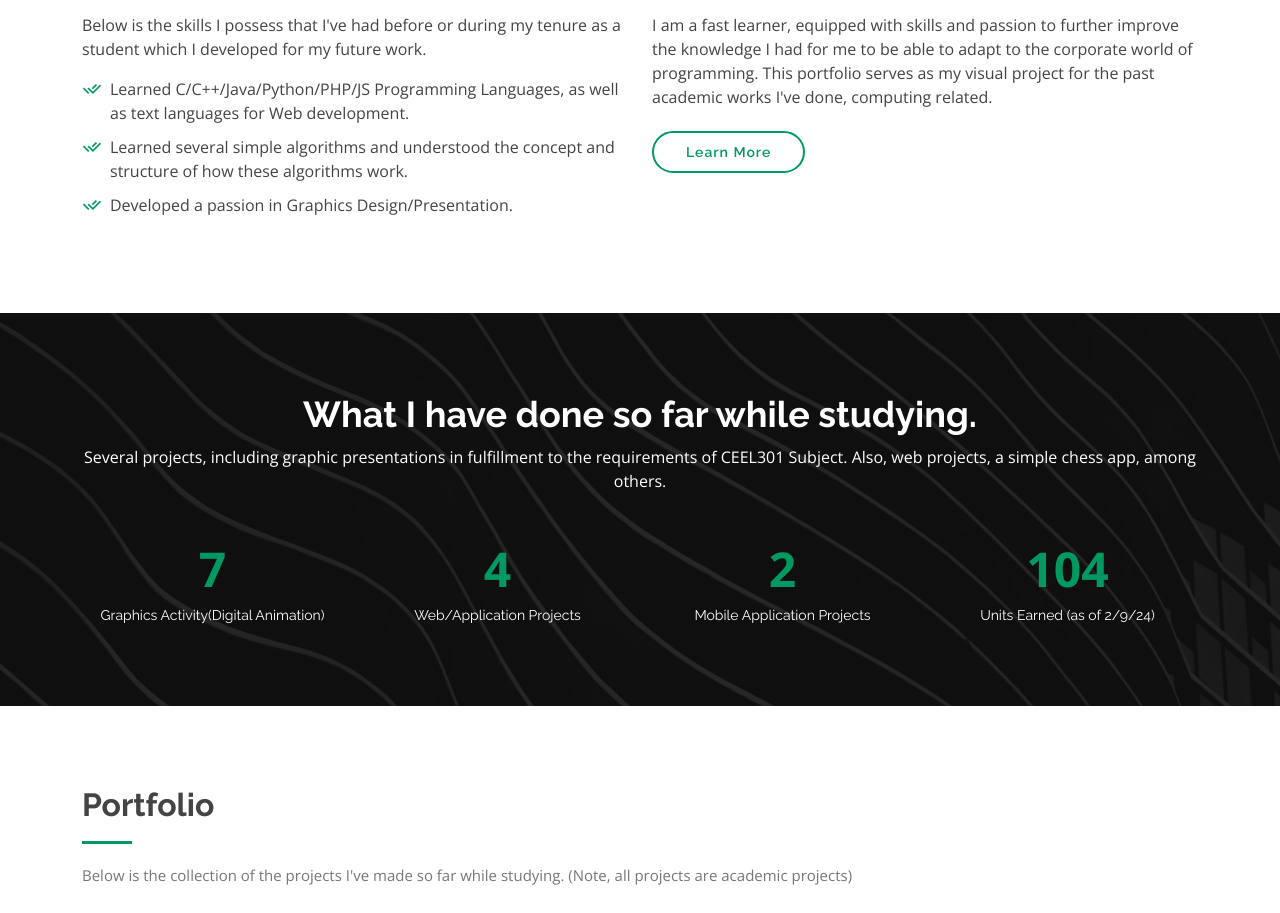
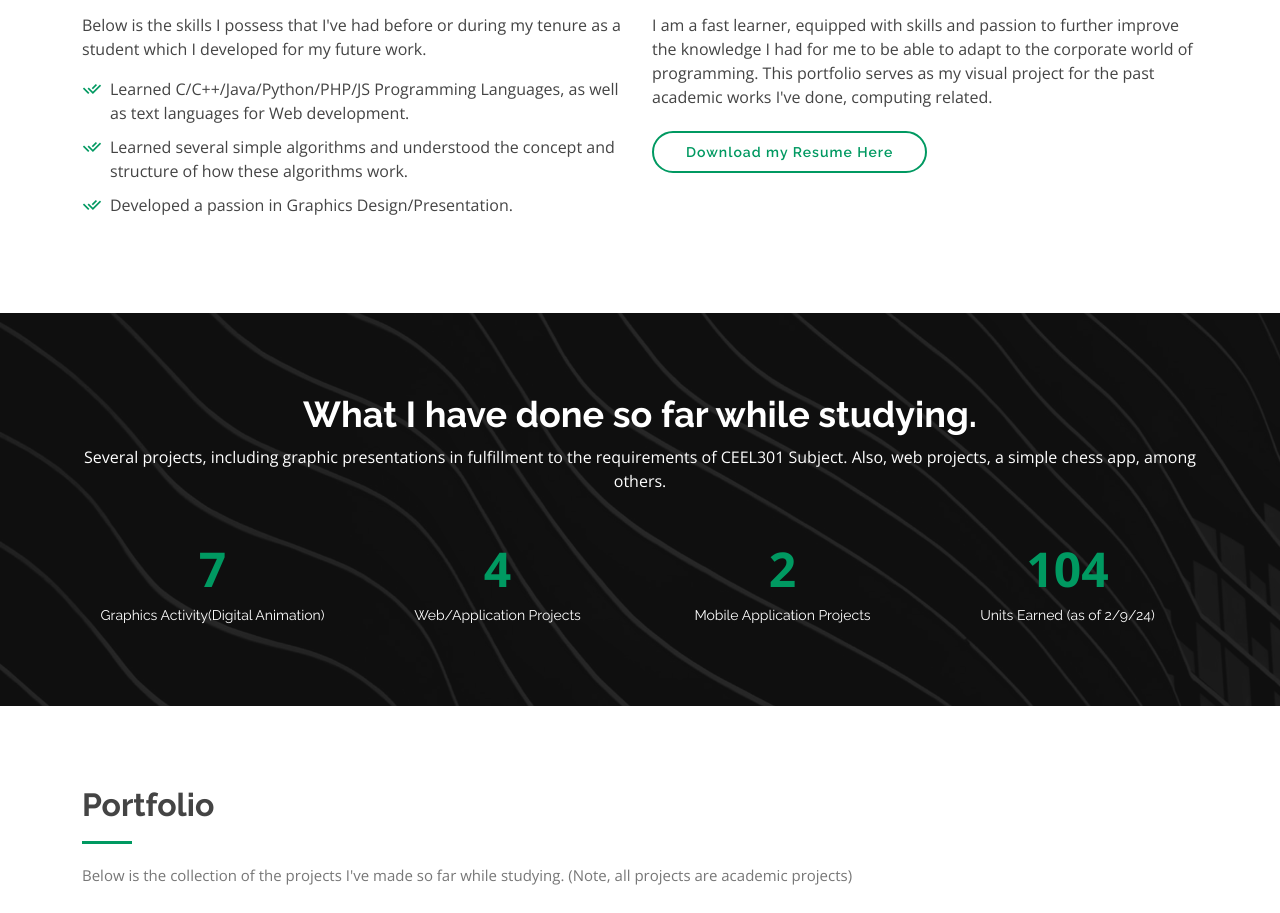
Before and after one commit to Denwhiz/denshopob.github.io, a plain HTML site: page index.html in a window 1280 px wide. Shown: the part 1020-1933 px from the top of the page. Drawn offline with nearby package versions, Linux system fonts and the light colour scheme.

Commit message:
Update index.html

```diff
--- a/index.html
+++ b/index.html
@@ -93,7 +93,7 @@
             <p>
               I am a fast learner, equipped with skills and passion to further improve the knowledge I had for me to be able to adapt to the corporate world of programming. This portfolio serves as my visual project for the past academic works I've done, computing related.
             </p>
-            <a href="#" class="btn-learn-more">Learn More</a>
+            <a href="/forms/Resume.pdf" class="btn-learn-more">Download my Resume Here</a>
           </div>
         </div>
 
```
